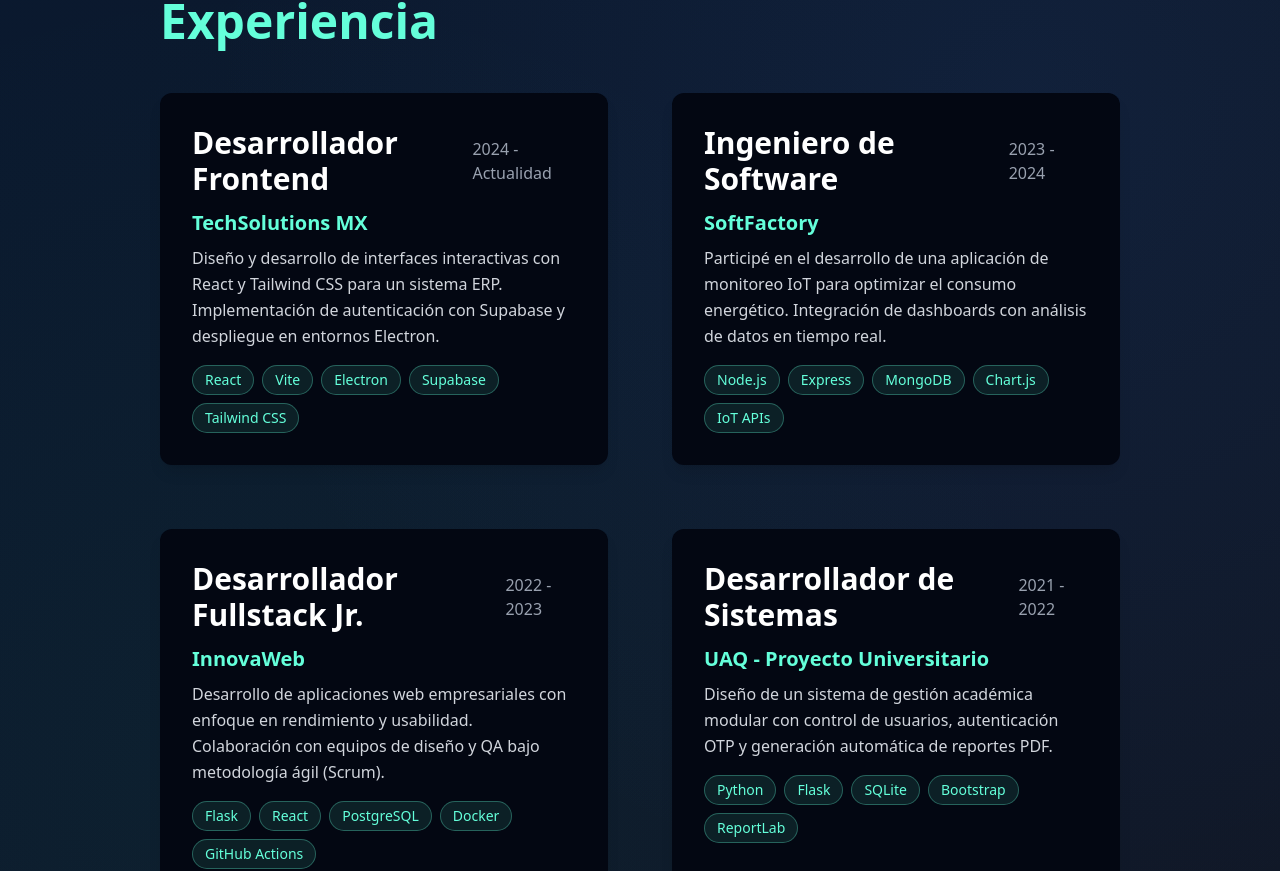
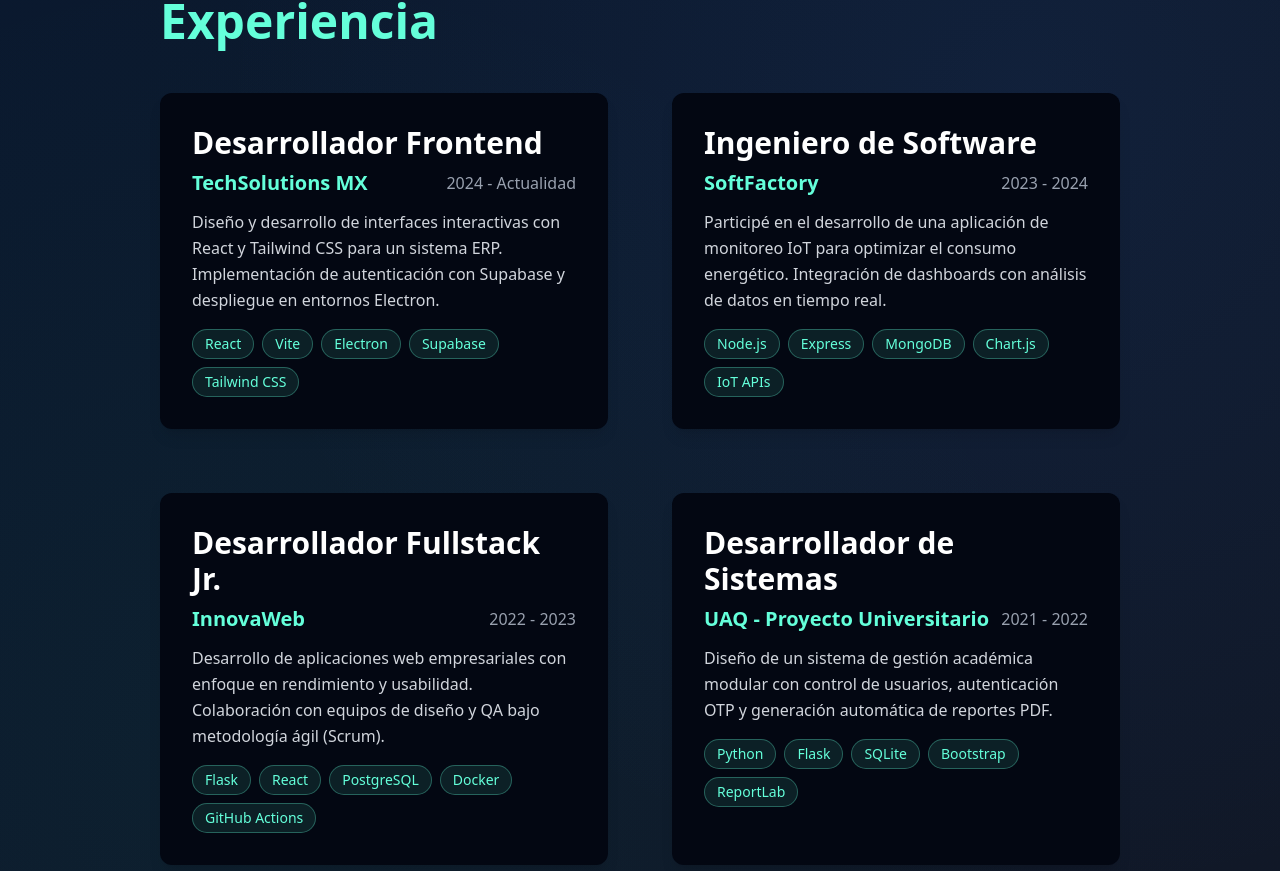
Before and after one commit to BCarreonC/Portfolio, a React (Vite) app in the folder my-portfolio/: page / in a window 1280 px wide. Shown: the part 915-1786 px from the top of the page. Built offline with nearby package versions, Linux system fonts and the light colour scheme.

Commit message:
styles fixed

```diff
--- a/my-portfolio/src/components/Education.jsx
+++ b/my-portfolio/src/components/Education.jsx
@@ -36,7 +36,7 @@
   return (
     <section
       id="education"
-      className={`relative grid grid-cols-1 gap-8 items-start justify-center w-full min-h-screen px-4 sm:px-8 md:px-12 lg:px-40 py-16 md:py-24 lg:py-32 transition-all duration-1000 ${
+      className={`relative grid grid-cols-1 gap-8 items-start justify-center w-full min-h-screen px-4 sm:px-8 md:px-12 lg:px-40 py-16 md:py-24 lg:py-48 transition-all duration-1000 ${
         visible ? "opacity-100 translate-y-0" : "opacity-0 translate-y-10"
       }`}
     >
--- a/my-portfolio/src/components/Experience.jsx
+++ b/my-portfolio/src/components/Experience.jsx
@@ -66,20 +66,20 @@
               key={i}
               className="relative z-10 bg-gray-950 bg-opacity-70 backdrop-blur-md p-5 sm:p-6 md:p-8 rounded-xl shadow-lg hover:shadow-primary/30 transition-all duration-500 transform hover:-translate-y-1"
             >
-              {/* Encabezado de rol y periodo */}
-              <div className="flex flex-col sm:flex-row sm:justify-between sm:items-center mb-3">
-                <h3 className="text-xl sm:text-2xl md:text-3xl font-bold text-white">
-                  {exp.rol}
-                </h3>
-                <p className="text-gray-400 text-sm sm:text-base mt-1 sm:mt-0">
+              <h3 className="text-xl sm:text-2xl md:text-3xl font-bold text-white">
+                {exp.rol}
+              </h3>
+              {/* Empresa y periodo */}
+              <div className="flex flex-row justify-between sm:space-between sm:items-center mb-1 my-2">
+                <p className="flex items-center text-primary text-base sm:text-lg md:text-xl font-semibold mb-2">
+                  {exp.empresa}
+                </p>
+                <p className="flex items-center text-gray-400 text-sm sm:text-base mb-2">
                   {exp.periodo}
                 </p>
               </div>
 
               {/* Empresa */}
-              <p className="text-primary text-base sm:text-lg md:text-xl font-semibold mb-2">
-                {exp.empresa}
-              </p>
 
               {/* Descripción */}
               <p className="text-gray-300 text-sm sm:text-base leading-relaxed">
--- a/my-portfolio/src/components/Header.jsx
+++ b/my-portfolio/src/components/Header.jsx
@@ -124,7 +124,7 @@
             onClick={handleOpenCV}
             className="flex items-center gap-2 text-primary border border-primary rounded px-3 py-2 hover:bg-primary/10 transition-colors"
           >
-            <FileText size={22} /> Ver CV
+            <FileText size={22} /> Ver Curriculum
           </button>
         </nav>
       </div>
--- a/my-portfolio/src/components/Projects.jsx
+++ b/my-portfolio/src/components/Projects.jsx
@@ -98,7 +98,7 @@
         </div>
       </div>
 
-      {/* Carrusel de tecnologías sin espacios debajo de los proyectos */}
+      {/* Carrusel de tecnologías*/}
       <div className="w-full mt-10 mb-0 pt-0">
         <TechCarousel />
       </div>
```
